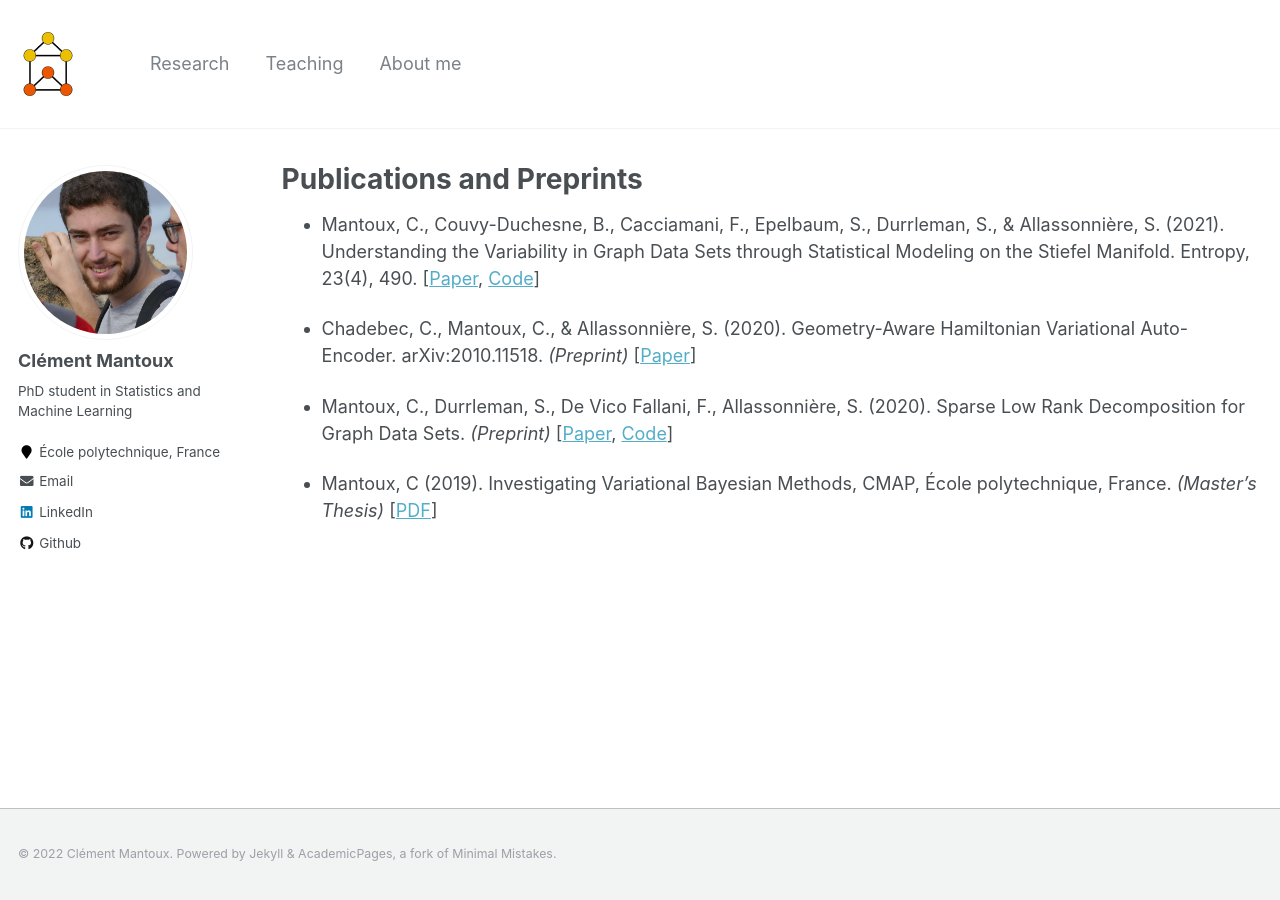
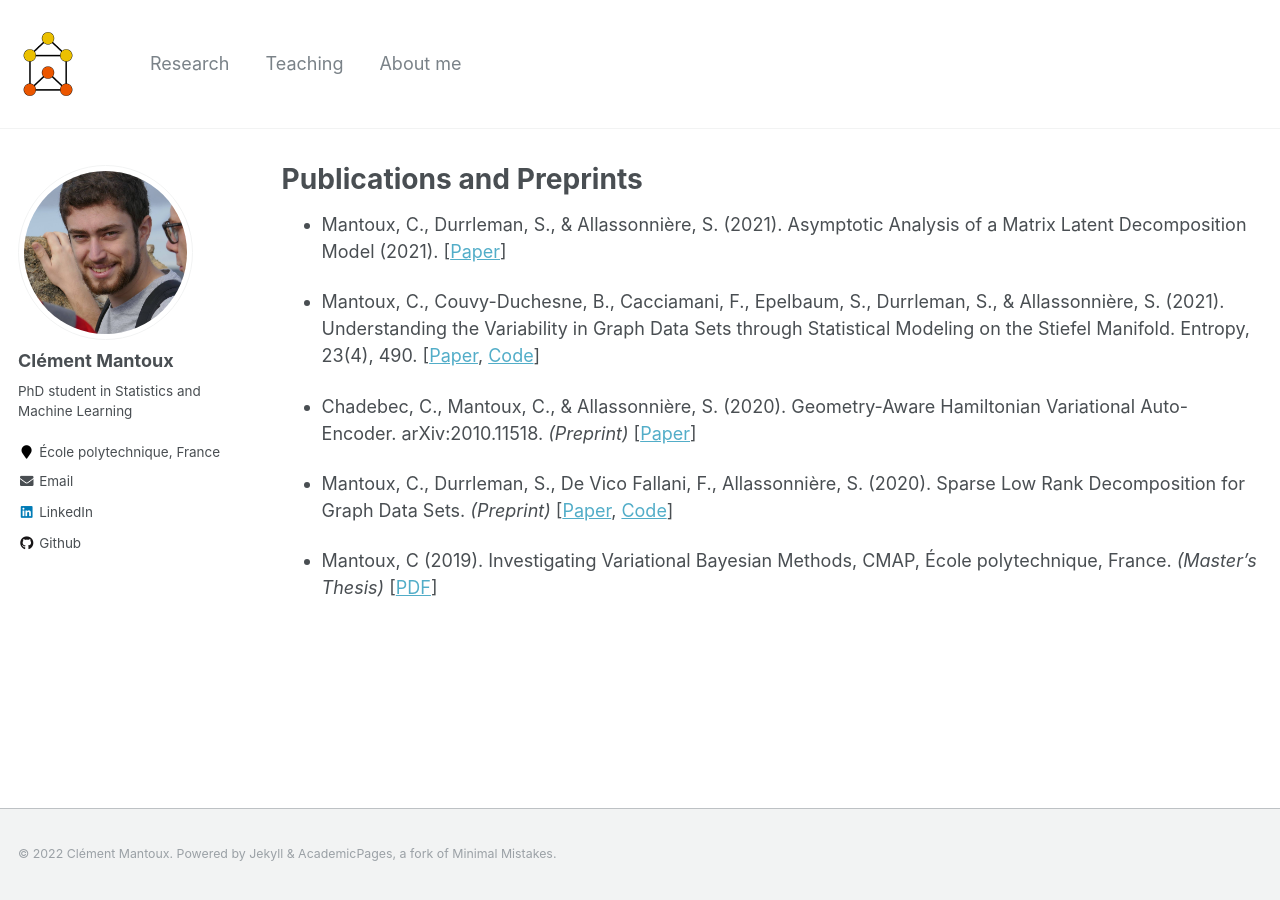
Before and after one commit to cmantoux/cmantoux.github.io, a Jekyll site: the page built from _pages/research.md, in a window 1280 px wide. Built offline with Jekyll 4.4.1, drawn with Linux system fonts in a browser that asks for light colours.

Commit message:
Update research.md

```diff
--- a/_pages/research.md
+++ b/_pages/research.md
@@ -7,6 +7,8 @@ author_profile: true
 
 {% include base_path %}
 
+- Mantoux, C., Durrleman, S., & Allassonnière, S. (2021). Asymptotic Analysis of a Matrix Latent Decomposition Model (2021). [[Paper]({{ "/files/gsv_asymptotics.pdf" | prepend: base_path }})]
+
 - Mantoux, C., Couvy-Duchesne, B., Cacciamani, F., Epelbaum, S., Durrleman, S., & Allassonnière, S. (2021). Understanding the Variability in Graph Data Sets through Statistical Modeling on the Stiefel Manifold. Entropy, 23(4), 490. [[Paper](https://www.mdpi.com/1099-4300/23/4/490), [Code](https://github.com/cmantoux/graph-spectral-variability)]
 
 - Chadebec, C., Mantoux, C., & Allassonnière, S. (2020). Geometry-Aware Hamiltonian Variational Auto-Encoder. arXiv:2010.11518. *(Preprint)* [[Paper](http://arxiv.org/abs/2010.11518)]
```
